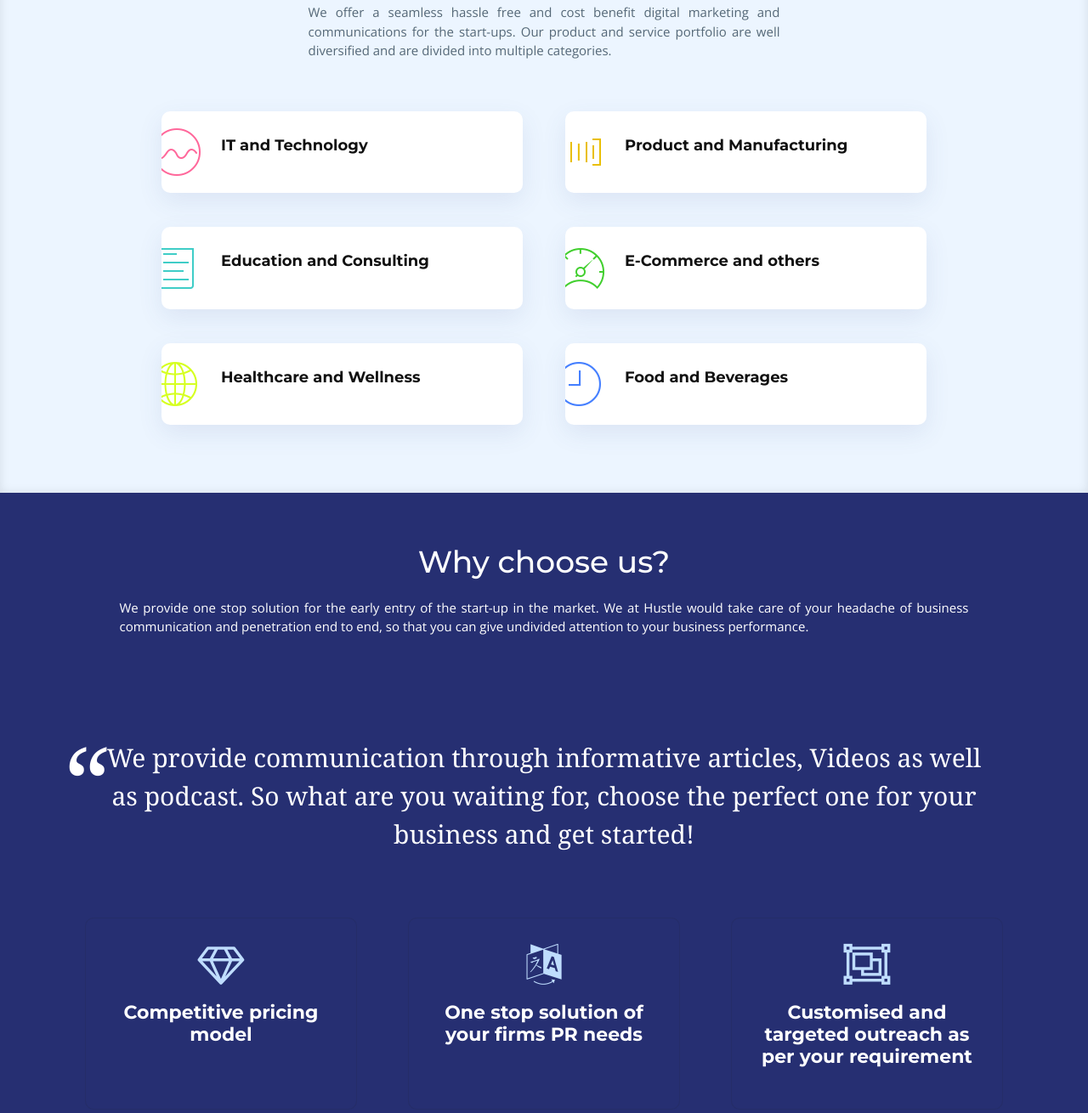
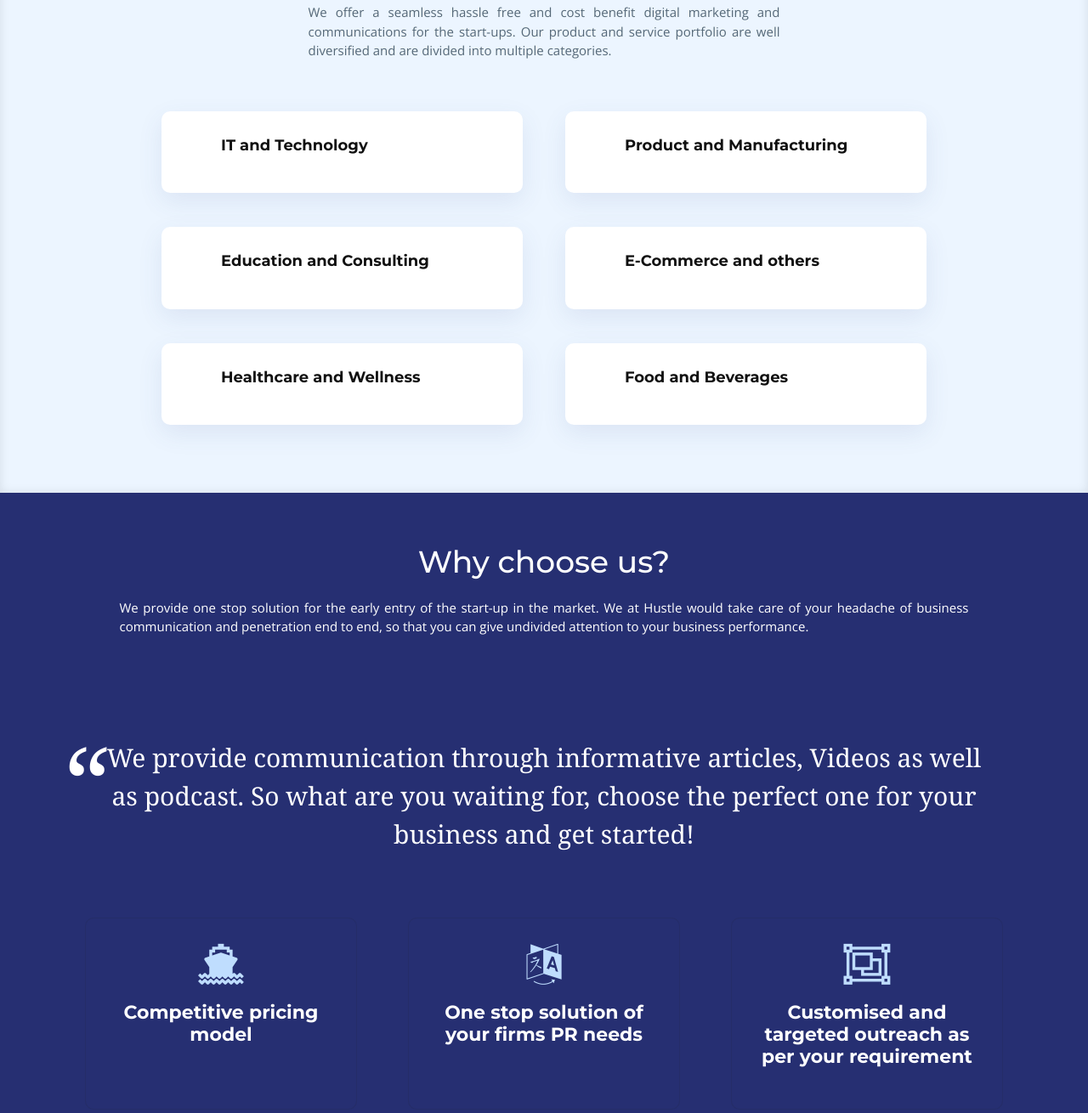
Before and after one commit to HrithikMittal/thehustle, a plain HTML site: page index.html in a window 1280 px wide. Shown: the part 1310-2620 px from the top of the page at 85% size. Drawn offline with nearby package versions, Linux system fonts and the light colour scheme; files whose address does not match are found by name.

Commit message:
90%cent done

```diff
--- a/index.html
+++ b/index.html
@@ -136,14 +136,14 @@
 
           <div class="col-md-6 col-lg-5 offset-lg-1 wow bounceInUp" data-wow-duration="1.4s">
             <div class="box">
-              <div class="icon"><i class="ion-ios-analytics-outline" style="color: #ff689b;"></i></div>
+              <!-- <div class="icon"><i class="ion-ios-analytics-outline" style="color: #ff689b;"></i></div> -->
               <h4 class="title"><a href="">IT and Technology</a></h4>
 
             </div>
           </div>
           <div class="col-md-6 col-lg-5 wow bounceInUp" data-wow-duration="1.4s">
             <div class="box">
-              <div class="icon"><i class="ion-ios-barcode-outline" style="color: #e9bf06;"></i></div>
+              <!-- <div class="icon"><i class="ion-ios-barcode-outline" style="color: #e9bf06;"></i></div> -->
               <h4 class="title"><a href="">Product and Manufacturing</a></h4>
 
             </div>
@@ -151,14 +151,14 @@
 
           <div class="col-md-6 col-lg-5 offset-lg-1 wow bounceInUp" data-wow-delay="0.1s" data-wow-duration="1.4s">
             <div class="box">
-              <div class="icon"><i class="ion-ios-paper-outline" style="color: #3fcdc7;"></i></div>
+              <!-- <div class="icon"><i class="ion-ios-paper-outline" style="color: #3fcdc7;"></i></div> -->
               <h4 class="title"><a href="">Education and Consulting</a></h4>
 
             </div>
           </div>
           <div class="col-md-6 col-lg-5 wow bounceInUp" data-wow-delay="0.1s" data-wow-duration="1.4s">
             <div class="box">
-              <div class="icon"><i class="ion-ios-speedometer-outline" style="color:#41cf2e;"></i></div>
+              <!-- <div class="icon"><i class="ion-ios-speedometer-outline" style="color:#41cf2e;"></i></div> -->
               <h4 class="title"><a href="">E-Commerce and others</a></h4>
 
             </div>
@@ -166,14 +166,14 @@
 
           <div class="col-md-6 col-lg-5 offset-lg-1 wow bounceInUp" data-wow-delay="0.2s" data-wow-duration="1.4s">
             <div class="box">
-              <div class="icon"><i class="ion-ios-world-outline" style="color: #d6ff22;"></i></div>
+              <!-- <div class="icon"><i class="ion-ios-world-outline" style="color: #d6ff22;"></i></div> -->
               <h4 class="title"><a href="">Healthcare and Wellness</a></h4>
 
             </div>
           </div>
           <div class="col-md-6 col-lg-5 wow bounceInUp" data-wow-delay="0.2s" data-wow-duration="1.4s">
             <div class="box">
-              <div class="icon"><i class="ion-ios-clock-outline" style="color: #4680ff;"></i></div>
+              <!-- <div class="icon"><i class="ion-ios-clock-outline" style="color: #4680ff;"></i></div> -->
               <h4 class="title"><a href="">Food and Beverages</a></h4>
 
             </div>
@@ -206,7 +206,7 @@
 
           <div class="col-lg-4 mb-4">
             <div class="card wow bounceInUp">
-                <i class="fa fa-diamond"></i>
+                <i class="fa fa-ship"></i>
               <div class="card-body">
                 <h5 class="card-title">Competitive pricing model</h5>
 
```
